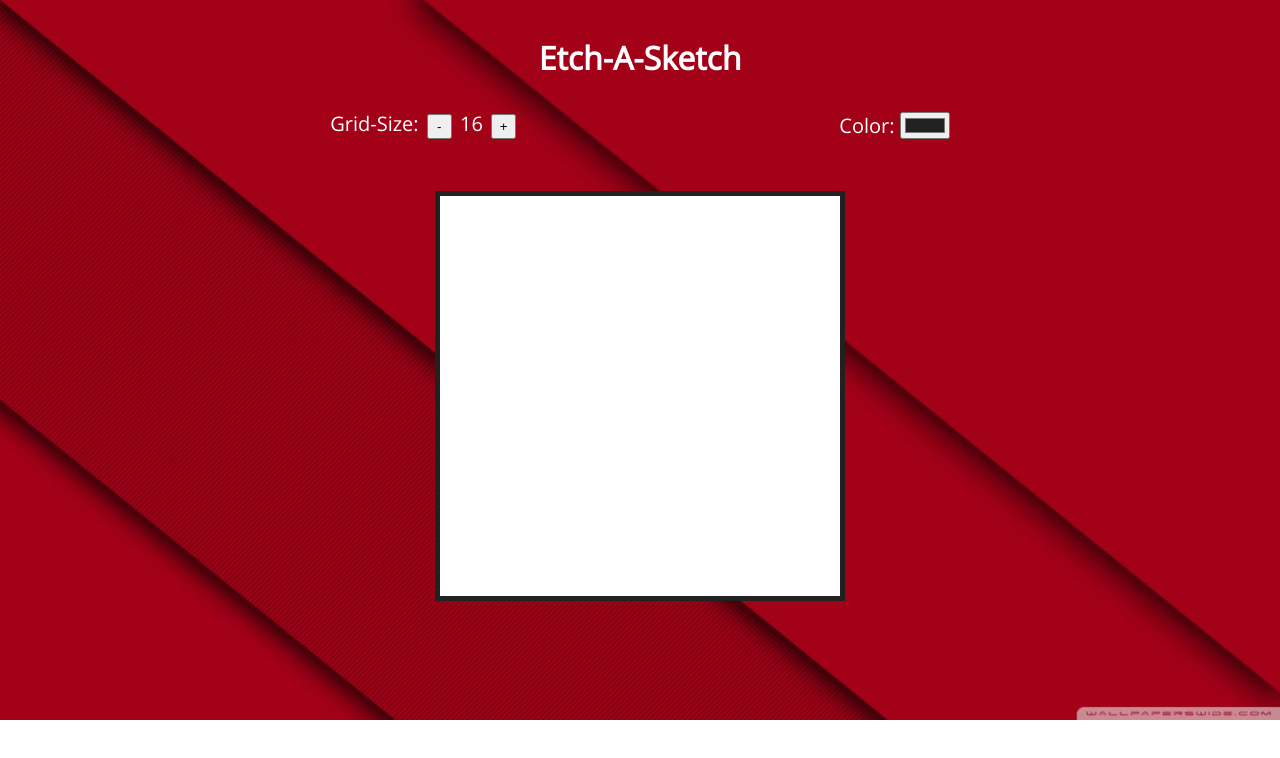
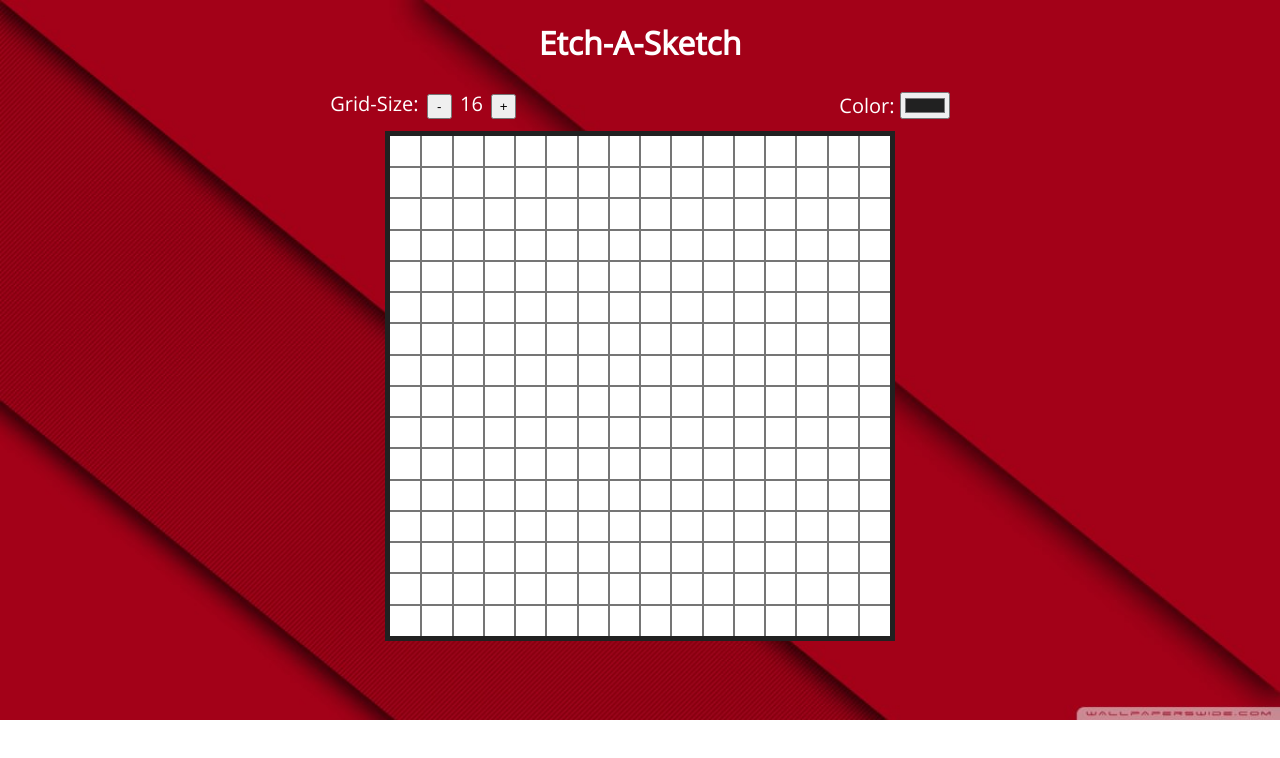
Before and after one commit to CrAvila16180/etch-a-sketch, a plain HTML site: page index.html in a window 1280 px wide. Drawn offline with Linux system fonts and the light colour scheme.

Commit message:
Fix function execution

```diff
--- a/main.css
+++ b/main.css
@@ -11,13 +11,13 @@
   }
 
   body {
+    background-image: url(bg.jpg);
     background-repeat: no-repeat;
+    font-family: Product Sans;
     background-size: cover;
     max-height: 100vh;
-    font-family: Product Sans;
+    padding: 0;
     margin: 0;
-    padding: 0;
-    background-image: url(bg.jpg);
 }
 
  body > * {
@@ -25,18 +25,15 @@
  }
 
 header {
-    margin: 10px 10px;
+    margin: 5px;
     margin-bottom: 0;
     color: white;
-
-    padding: 5px;
     text-align: center;
 }
 
 .preferences {
     font-size: 20px;
     color: white;
-
     margin: 0 10px;
     display: flex;
     height: 40px;
@@ -52,9 +49,9 @@ input#number {
 .container {
     box-sizing: border-box;
     outline: 5px solid #212121;
-    margin: 50px auto;
-    width: 400px;
-    height: 400px;
+    margin: 10px auto;
+    width: 500px;
+    height: 500px;
     display: flex;
     flex-wrap: wrap;
     background-color: #fff;
--- a/main.js
+++ b/main.js
@@ -2,6 +2,16 @@ let number = 16;
 let displayNumber = document.querySelector('.txtNumber');
 let buttonIncrease = document.querySelector('#up');
 let buttonDecrease = document.querySelector('#down');
+
+
+
+
+
+let cells = document.querySelectorAll('.cell');
+function deleteCells(){
+    console.log(cells);
+ }
+
 
 displayNumber.style.width = '30px';
 displayNumber.textContent = number;
@@ -31,11 +41,10 @@ const createCell = (length) => {
 }
 
 
-function handleUpdate() {
-    console.log(this.value)
-}
+
 
 function generateGrid(){
+    deleteCells();
     let value = number;
     for(i = 0; i< (value*value); i++){
     createCell(number);}
@@ -45,9 +54,12 @@ function generateGrid(){
 
 
 
+generateGrid(number);
 
 buttonIncrease.addEventListener('click', increaseNumber)
 buttonDecrease.addEventListener('click', decreaseNumber)
 
+
+
 buttonIncrease.addEventListener('click', generateGrid);
 buttonDecrease.addEventListener('click', generateGrid);
```
